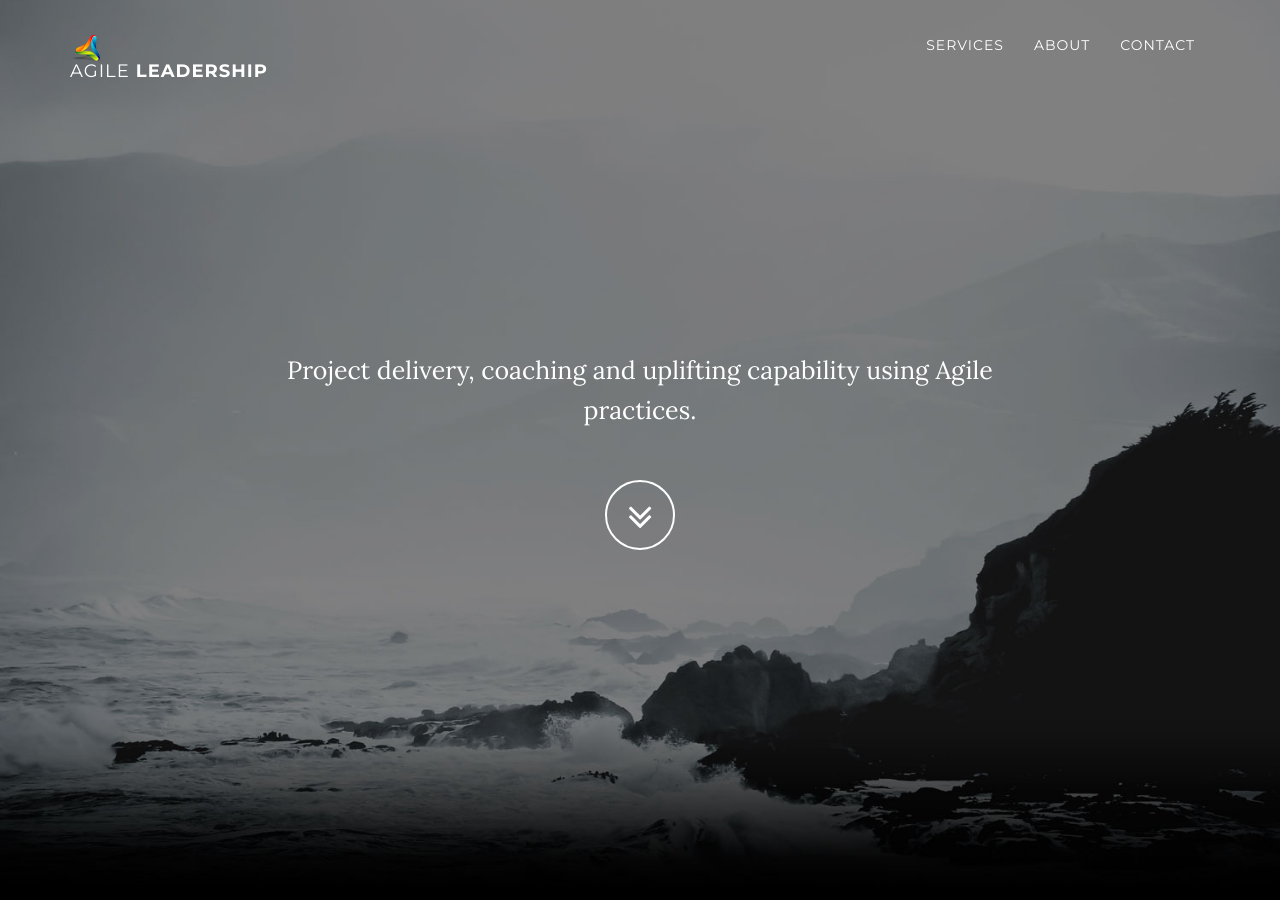
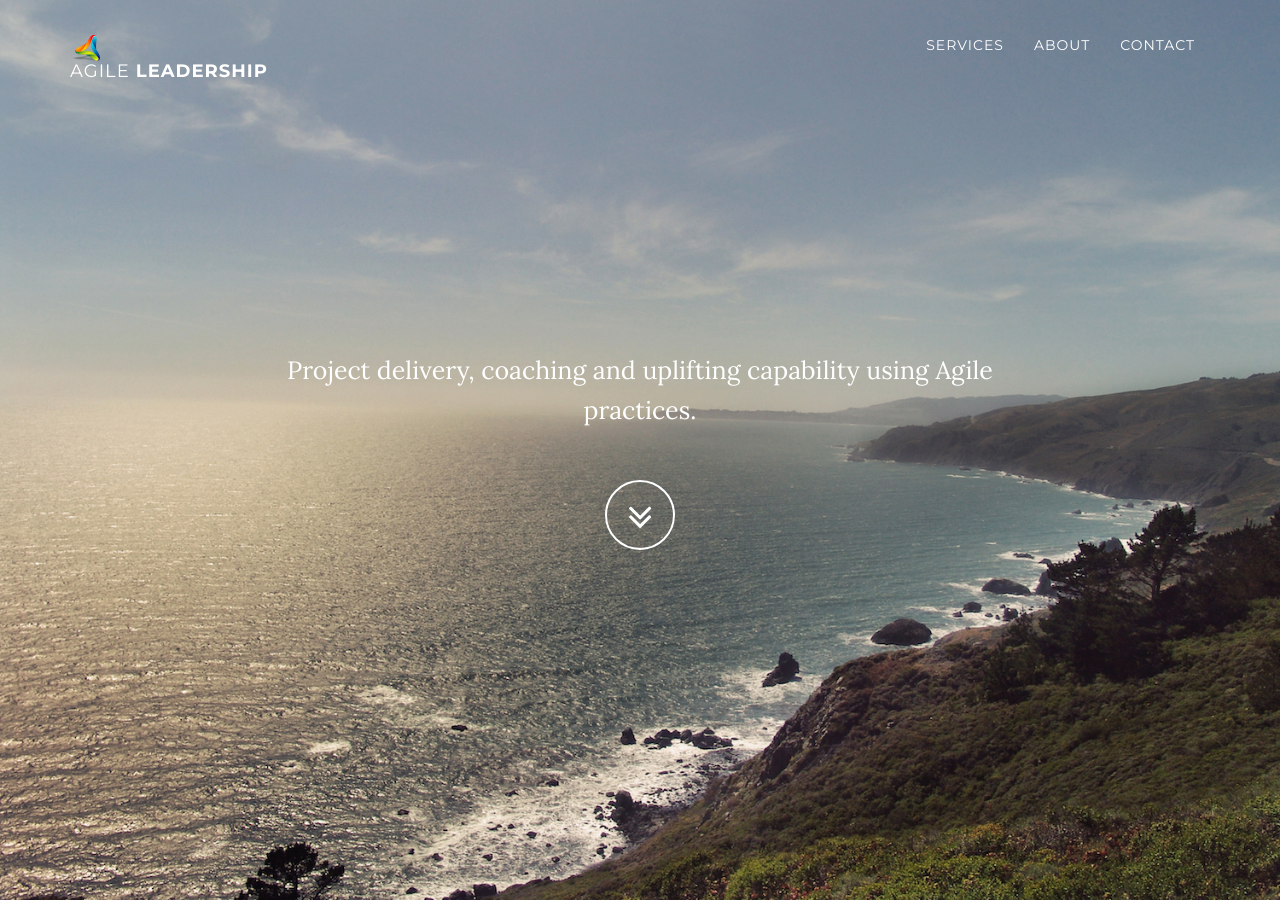
Before and after one commit to agileleadership/agileleadership.github.io, a Jekyll site: the page built from index.html, in a window 1280 px wide and 900 px high. Built offline with Jekyll 4.4.1, drawn with Linux system fonts in a browser that asks for light colours; nearby versions of some CDN libraries; some of the changed text lies outside the part shown.

Commit message:
Added background images. Removed background images. Added site content.

```diff
--- a/css/main.css
+++ b/css/main.css
@@ -2,8 +2,8 @@
     width: 100%;
     height: 100%;
     font-family: Lora,"Helvetica Neue",Helvetica,Arial,sans-serif;
-    color: #fff;
-    background-color: #000;
+    color: #333;
+    background-color: #fff;
 }
 
 html {
@@ -126,7 +126,7 @@
     padding: 100px 0;
     text-align: center;
     color: #fff;
-    background: url(../img/intro-bg.jpg) no-repeat bottom center scroll;
+    background: url(../img/ocean.jpg) no-repeat bottom center scroll;
     background-color: #000;
     -webkit-background-size: cover;
     -moz-background-size: cover;
@@ -240,11 +240,25 @@
     padding-top: 100px;
 }
 
-.team-section {
+.about-section {
     width: 100%;
     padding: 50px 0;
     color: #fff;
-    background: url(../img/downloads-bg.jpg) no-repeat center center scroll;
+    background: url(../img/sky.jpg) no-repeat center center scroll;
+    background-color: #000;
+    background-attachment: fixed;
+    -webkit-background-size: cover;
+    -moz-background-size: cover;
+    background-size: cover;
+    -o-background-size: cover;
+}
+
+.contact-section {
+    width: 100%;
+    padding: 50px 0;
+    color: #fff;
+    background: url(../img/dusk.jpg) no-repeat center center scroll;
+    background-attachment: fixed;
     background-color: #000;
     -webkit-background-size: cover;
     -moz-background-size: cover;
--- a/index.html
+++ b/index.html
@@ -9,7 +9,7 @@
                 <div class="col-md-8 col-md-offset-2">
                     <p class="intro-text">Project delivery, coaching and uplifting capability using Agile practices.</p>
                     <div class="page-scroll">
-                        <a href="#about" class="btn btn-circle">
+                        <a href="#services" class="btn btn-circle">
                             <i class="fa fa-angle-double-down animated"></i>
                         </a>
                     </div>
@@ -19,23 +19,34 @@
     </div>
 </section>
 
-<section id="services" class="container content-section text-center">
+<section id="services" class="container content-section">
     <div class="row">
         <div class="col-lg-8 col-lg-offset-2">
-            <h2>Services</h2>
-            <div class="row text-center content-row">
-                <div class="col-sm-6">
+            <h2 class="text-center">Services</h2>
+            <div class="row content-row">
+                <div class="col-sm-5 well">
                     <div class="about-content">
-                        <i class="fa fa-suitcase fa-4x"></i>
+                        <div class="text-center">
+                          <i class="fa fa-suitcase fa-3x"></i>
                           <h3>Consulting</h3>
-                        <p></p>
+                        </div>
+                        <ul>
+                          <li>Executive Coaching</li>
+                          <li>Project Delivery</li>
+                          <li>Product Management</li>
+                        </ul>
                     </div>
                 </div>
-                <div class="col-sm-6">
+                <div class="col-sm-5 col-sm-offset-2 well">
                     <div class="about-content">
-                        <i class="fa fa-graduation-cap fa-4x"></i>
+                        <div class="text-center">
+                          <i class="fa fa-graduation-cap fa-3x"></i>
                           <h3>Training</h3>
-                        <p></p>
+                        </div>
+                        <ul>
+                          <li>Certified ScrumMaster (CSM)</li>
+                          <li>Agile Project Planning</li>
+                        </ul>
                     </div>
                 </div>
             </div>
@@ -43,32 +54,45 @@
     </div>
 </section>
 
-<section id="about" class="container content-section text-center">
-    <div class="row">
+<section id="about" class="content-section text-center">
+    <div class="about-section">
+        <div class="container">
             <div class="col-lg-8 col-lg-offset-2">
                 <h2>About</h2>
-            <p></p>
-        </div>
-    </div>
-</section>
-
-<section id="team" class="content-section text-center">
-    <div class="team-section">
-        <div class="container">
-            <div class="col-lg-8 col-lg-offset-2">
-                <h2>Our Team</h2>
                 <p></p>
             </div>
         </div>
     </div>
 </section>
 
-<section id="contact" class="container content-section text-center">
+<section id="team" class="container content-section text-center">
     <div class="row">
+        <div class="col-lg-8 col-lg-offset-2">
+            <h2>Our Team</h2>
+            <div class="row content-row">
+                <div class="col-sm-5 well">
+                    <div class="about-content">
+                        <h4>Dean Coulter</h3>
+                        <p>Principal Consultant</p>
+                    </div>
+                </div>
+                <div class="col-sm-5 col-sm-offset-2 well">
+                    <div class="about-content">
+                        <h4>Lachlan Heasman</h3>
+                        <p>Principal Consultant</p>
+                    </div>
+                </div>
+            </div>
+        </div>
+    </div>
+</section>
+
+<section id="contact" class="content-section text-center">
+    <div class="contact-section">
+        <div class="container">
             <div class="col-lg-8 col-lg-offset-2">
                 <h2>Contact Us</h2>
                 <p>Please tell us about your next project and we will let you know what we can do to help you.</p>
-            <p></p>
                 <!--
                 <ul class="list-inline banner-social-buttons">
                     <li><a href="https://twitter.com/nlcarroll" class="btn btn-default btn-lg"><i class="fa fa-twitter fa-fw"></i> <span class="network-name">Twitter</span></a>
@@ -81,4 +105,5 @@
                 -->
             </div>
         </div>
+    </div>
 </section>
```
Also changed, not shown: img/downloads-bg.jpg (deleted), img/dusk.jpg (added), img/intro-bg.jpg (deleted), img/ocean.jpg (added), img/sky.jpg (added). Lines whose indentation alone changed are shown as unchanged.
